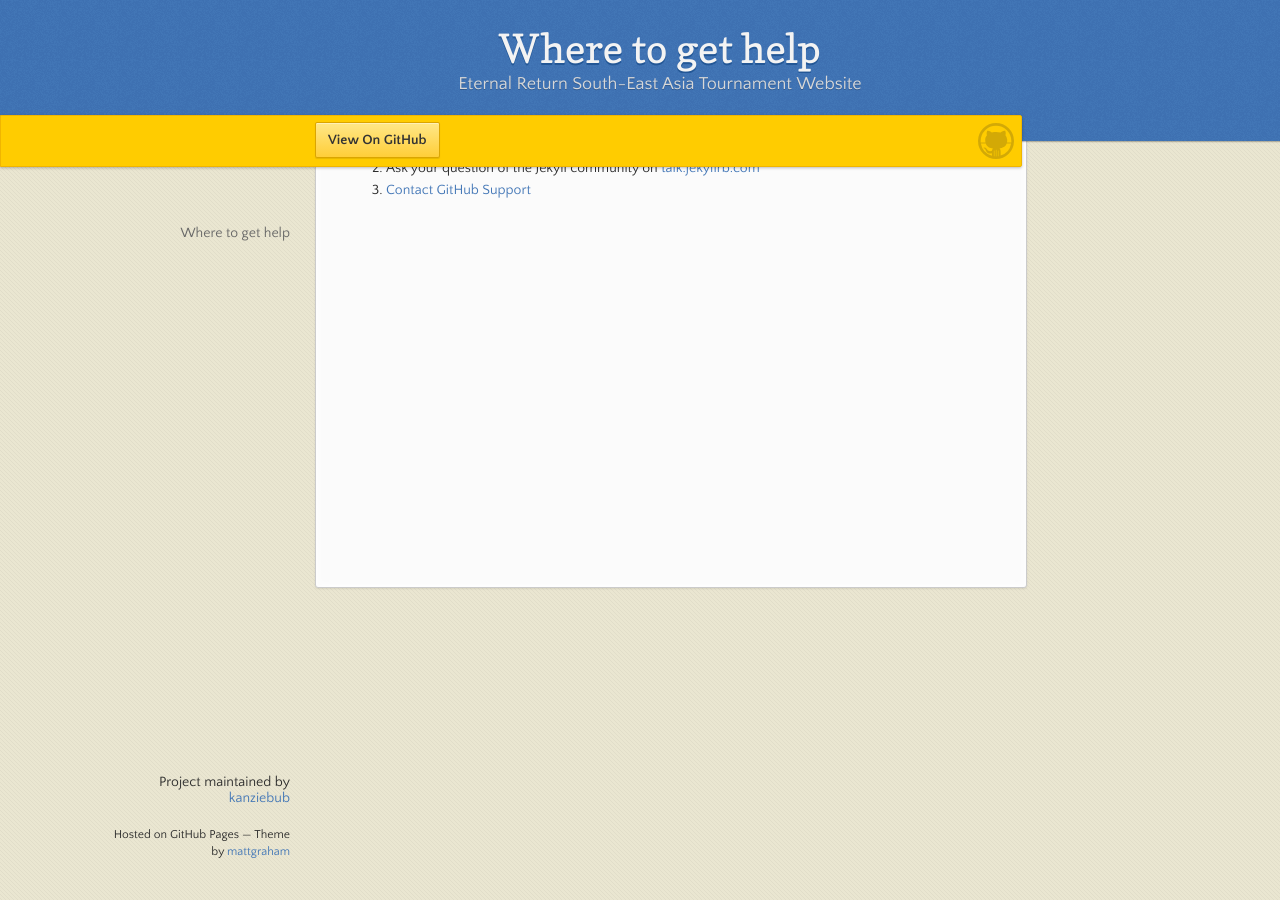
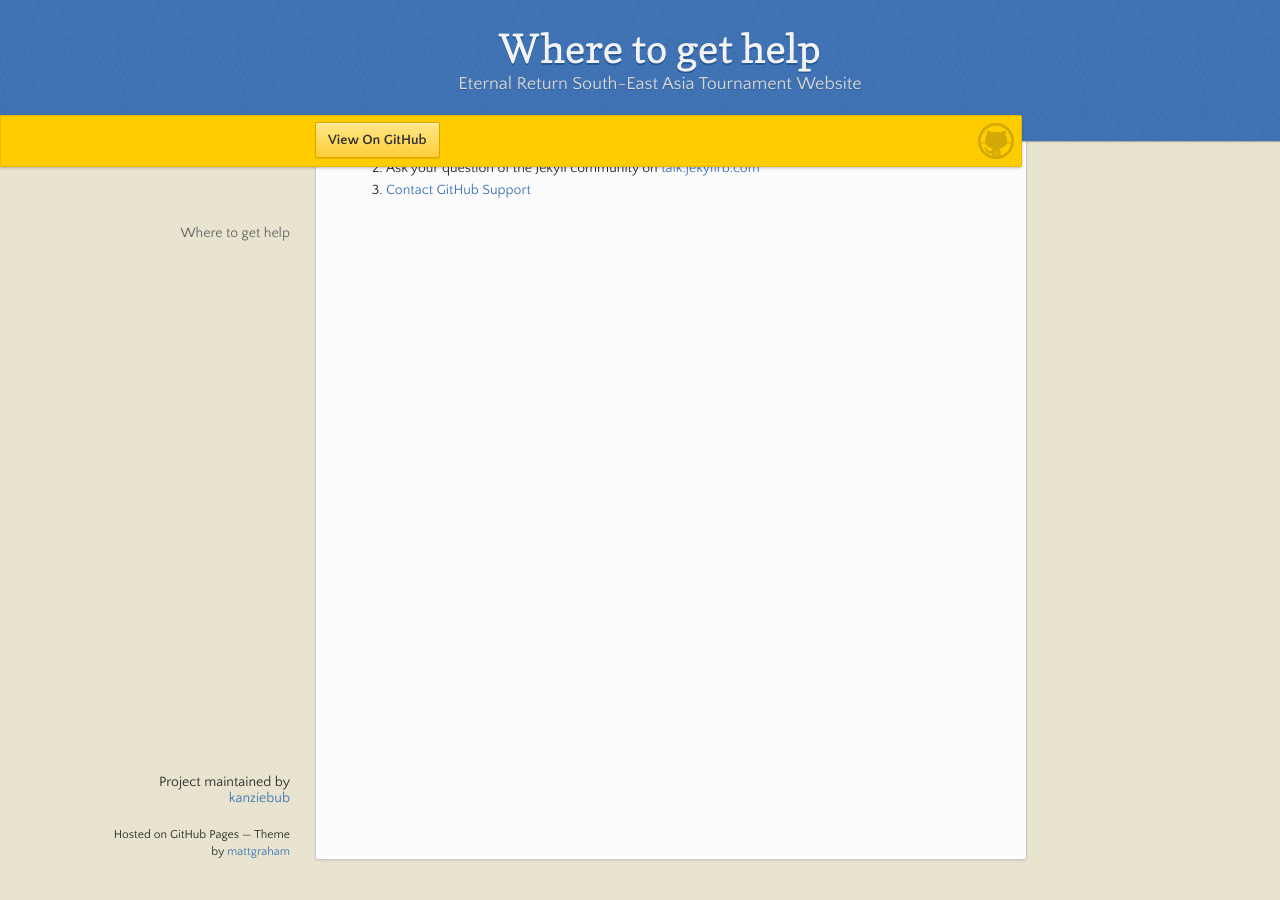
Before and after one commit to kanziebub/ProjectSEA, a Jekyll site: the page built from docs/SUPPORT.md, in a window 1280 px wide and 900 px high, scrolled down 272 px. Built offline with Jekyll 4.4.1, drawn with Linux system fonts in a browser that asks for light colours; our own code applies the rules of GitHub Pages for plain Markdown files.

Commit message:
Update jekyll-theme-leap-day.scss

```diff
--- a/_sass/jekyll-theme-leap-day.scss
+++ b/_sass/jekyll-theme-leap-day.scss
@@ -289,6 +289,7 @@
   padding: 30px 30px 10px 30px;
   margin: 20px 0;
   margin-top: 190px;
+  min-height: 100vh;
   position:relative;
   background: #fbfbfb;
   border-radius: 3px;
@@ -408,6 +409,7 @@
     border-width:1px 0;
     padding:20px auto;
     margin: 190px auto 20px;
+    min-height: 100vh;
     max-width: 600px;
   }
 
@@ -457,6 +459,7 @@
   section {
     margin-top: 130px;
     margin-bottom: 0px;
+    min-height: 100vh;
     width: auto;
   }
 
```
